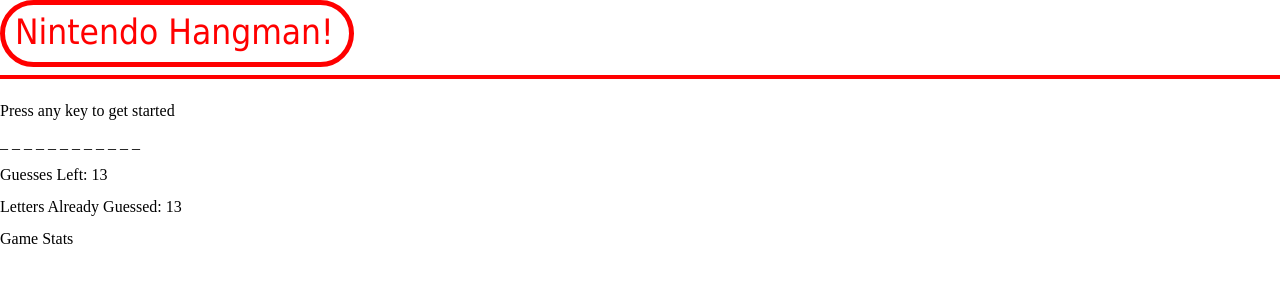
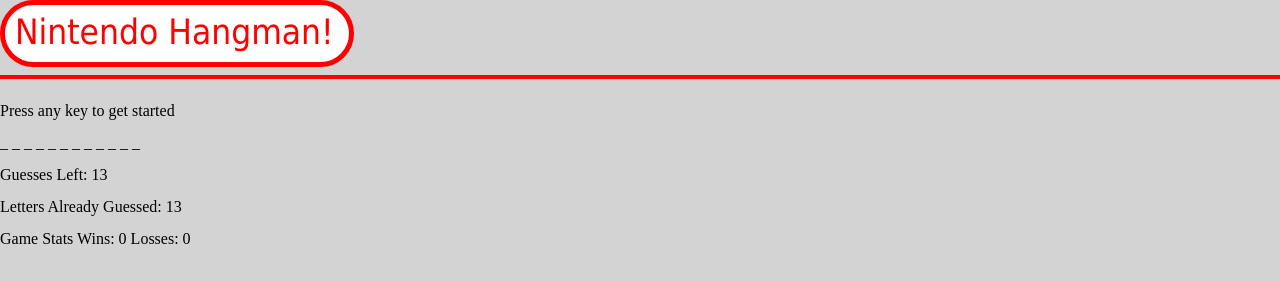
Before and after one commit to Cshah9/Hangman-Game, a plain HTML site: page index.html in a window 1280 px wide. Drawn offline with Linux system fonts and the light colour scheme.

Commit message:
hw tweaks

```diff
--- a/assets/css/style.css
+++ b/assets/css/style.css
@@ -23,3 +23,7 @@
 .redline {
 	border: 2px solid red;
 }
+
+body {
+	background-color: lightgrey;
+}
--- a/assets/javascript/game.js
+++ b/assets/javascript/game.js
@@ -89,6 +89,7 @@
 	guessedLetters = [];
 	document.getElementById("guessed-letters").textContent = guessesLeft;
 	document.getElementById("guesses-left").textContent = guessesLeft;
+	updateStats();
 }
 
 //converts array as string with spaces for displaying in html
@@ -150,9 +151,11 @@
 	}
 	else {
 		//this is a new guess, so add to the array of guessed letters
-		if (debug) console.log ("User has not guessed guessed " + letter);
+		if (debug) console.log ("User has not guessed  " + letter);
 		guessedLetters.push(letter);
 		updateGuessedLetters();
+		//decrement guess left
+		guessesLeft--
 
 		if (debug) console.log ("guessedLetters: " + guessedLetters);
 		return false;
@@ -186,7 +189,7 @@
 	else {
 
 		if (debug) console.log (currentWord + " DOES NOT contain " + letter);
-		//letter does not match, so update
+		//letter does not match, do nothing
 
 	}
 
@@ -197,6 +200,8 @@
 
 //update stats:
 function updateStats(){
+
+	document.getElementById("stats").textContent = "Wins: " + wins + " Losses: " + losses;
 
 }
 
@@ -218,8 +223,7 @@
 		//check the users guess
 		checkGuess(userKey);
 
-		//decrement guess left
-		guessesLeft--
+
 	}
 
 	document.getElementById("guesses-left").textContent = guessesLeft;
```
Also changed, not shown: 2 other files.
